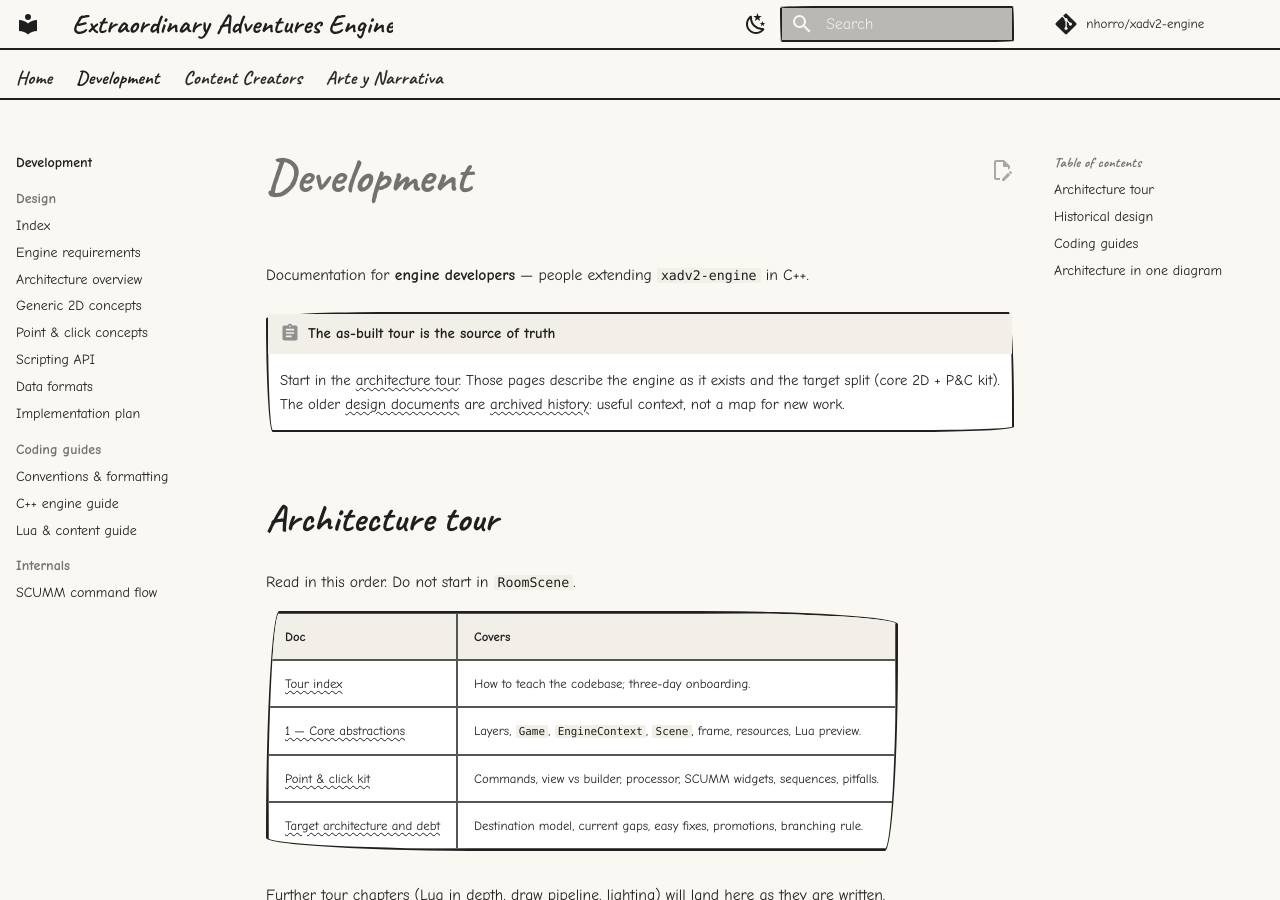
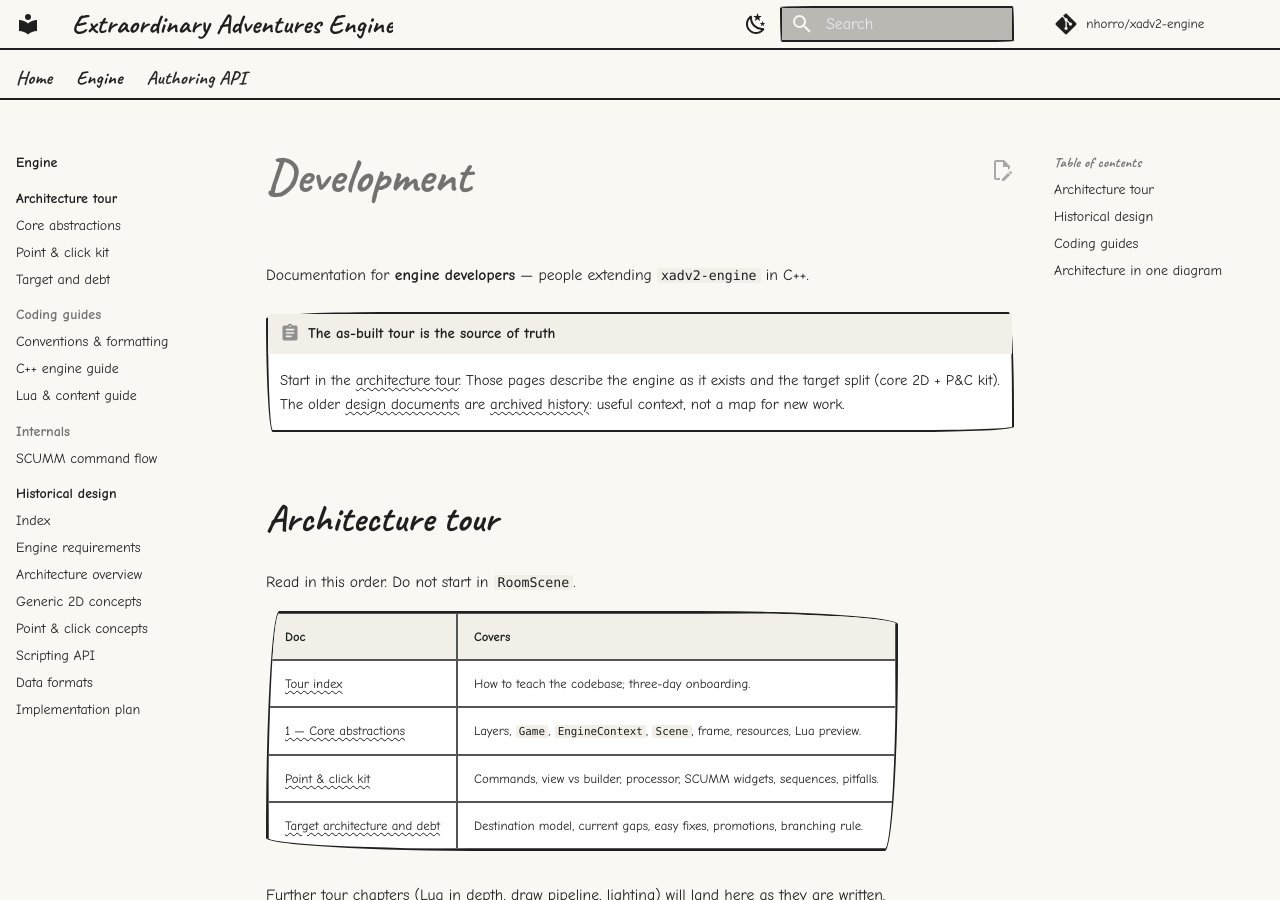
Before and after one commit to nhorro/xadv2-engine, an MkDocs documentation site: the page built from docs/development/index.md, in a window 1280 px wide and 900 px high. Built offline with MkDocs 1.6.1 and Material for MkDocs 9.7.7, drawn with Linux system fonts in a browser that asks for light colours; comment, search, counter and statistics services are not loaded; some of the changed lines change nothing that is shown.

Commit message:
docs: retarget MkDocs to engine + authoring API

```diff
--- a/mkdocs.yml
+++ b/mkdocs.yml
@@ -1,6 +1,6 @@
 site_name: Extraordinary Adventures Engine
 site_description: >-
-  Documentation for xadv2-engine — a C++17 / SFML engine for third-person
+  Documentation for xadv2-engine — a C++20 / SFML engine for third-person
   SCUMM-style point-and-click adventure games, scripted in Lua and configured
   with YAML.
 site_author: Nicolás Horro
@@ -8,17 +8,12 @@ repo_url: https://github.com/nhorro/xadv2-engine
 repo_name: nhorro/xadv2-engine
 edit_uri: edit/develop/docs/
 
-# The existing markdown lives under docs/; MkDocs renders it in place so the
-# canonical design docs (docs/development/design/) stay the source of truth and the
-# build-pdf.sh pipeline keeps working unchanged.
 docs_dir: docs
 site_dir: site
 
 theme:
   name: material
   language: en
-  # Typography is fully controlled by the bundled xkcd/pencil fonts in
-  # docs/stylesheets/extra.css; don't pull Material's Google web fonts.
   font: false
   features:
     - navigation.tabs
@@ -74,23 +69,35 @@ extra_css:
 plugins:
   - search
 
-# Files kept under docs/ that are not site content (build inputs / scripts).
 exclude_docs: |
   requirements.txt
   development/design/build-pdf.sh
 
-# Working documents that are pages but should not appear as standalone nav entries.
 not_in_nav: |
   README.md
   development/design/README.md
+  development/history/README.md
+  art/index.md
+  art/backgrounds-sprites.md
+  art/storytelling-puzzles.md
 
-# The three audiences (see docs/index.md). Technical + Content Creators are in
-# English; Arte y Narrativa is authored in Spanish.
 nav:
   - Home: index.md
-  - Development:
+  - Engine:
       - development/index.md
-      - Design:
+      - Architecture tour:
+          - Index: development/tour/index.md
+          - Core abstractions: development/tour/01-core-abstractions.md
+          - Point & click kit: development/tour/07-point-and-click.md
+          - Target and debt: development/tour/target-and-debt.md
+      - Coding guides:
+          - Conventions & formatting: development/coding-conventions.md
+          - C++ engine guide: development/coding-guide/cpp-engine.md
+          - Lua & content guide: development/coding-guide/lua-game.md
+      - Internals:
+          - SCUMM command flow: development/scumm-command-flow.md
+      - Historical design:
+          - History note: development/history/README.md
           - Index: development/design/00-index.md
           - Engine requirements: development/design/01-engine-requirements.md
           - Architecture overview: development/design/02-architecture-overview.md
@@ -99,18 +106,14 @@ nav:
           - Scripting API: development/design/05-scripting-api.md
           - Data formats: development/design/06-data-formats.md
           - Implementation plan: development/design/implementation-plan.md
-      - Coding guides:
-          - Conventions & formatting: development/coding-conventions.md
-          - C++ engine guide: development/coding-guide/cpp-engine.md
-          - Lua & content guide: development/coding-guide/lua-game.md
-      - Internals:
-          - SCUMM command flow: development/scumm-command-flow.md
-  - Content Creators:
+  - Authoring API:
       - authoring/index.md
       - Building a game: authoring/building-a-game.md
       - Lua API reference: authoring/lua-api.md
       - Data formats: authoring/data-formats.md
+      - Game and chapter manifests: authoring/chapter-manifests.md
       - Scriptable scenes: authoring/script-scenes.md
+      - Localization: authoring/localization.md
       - Scenery authoring: authoring/scenery.md
       - Lighting, shadows & grading: authoring/room-lighting-tutorial.md
       - Tools:
@@ -121,7 +124,3 @@ nav:
           - Room editor: authoring/tools/room-editor.md
           - Close-up editor: authoring/tools/closeup-editor.md
           - Avatar maker: authoring/tools/avatar-maker.md
-  - Arte y Narrativa:
-      - art/index.md
-      - Fondos y sprites: art/backgrounds-sprites.md
-      - Narrativa y puzzles: art/storytelling-puzzles.md
```
